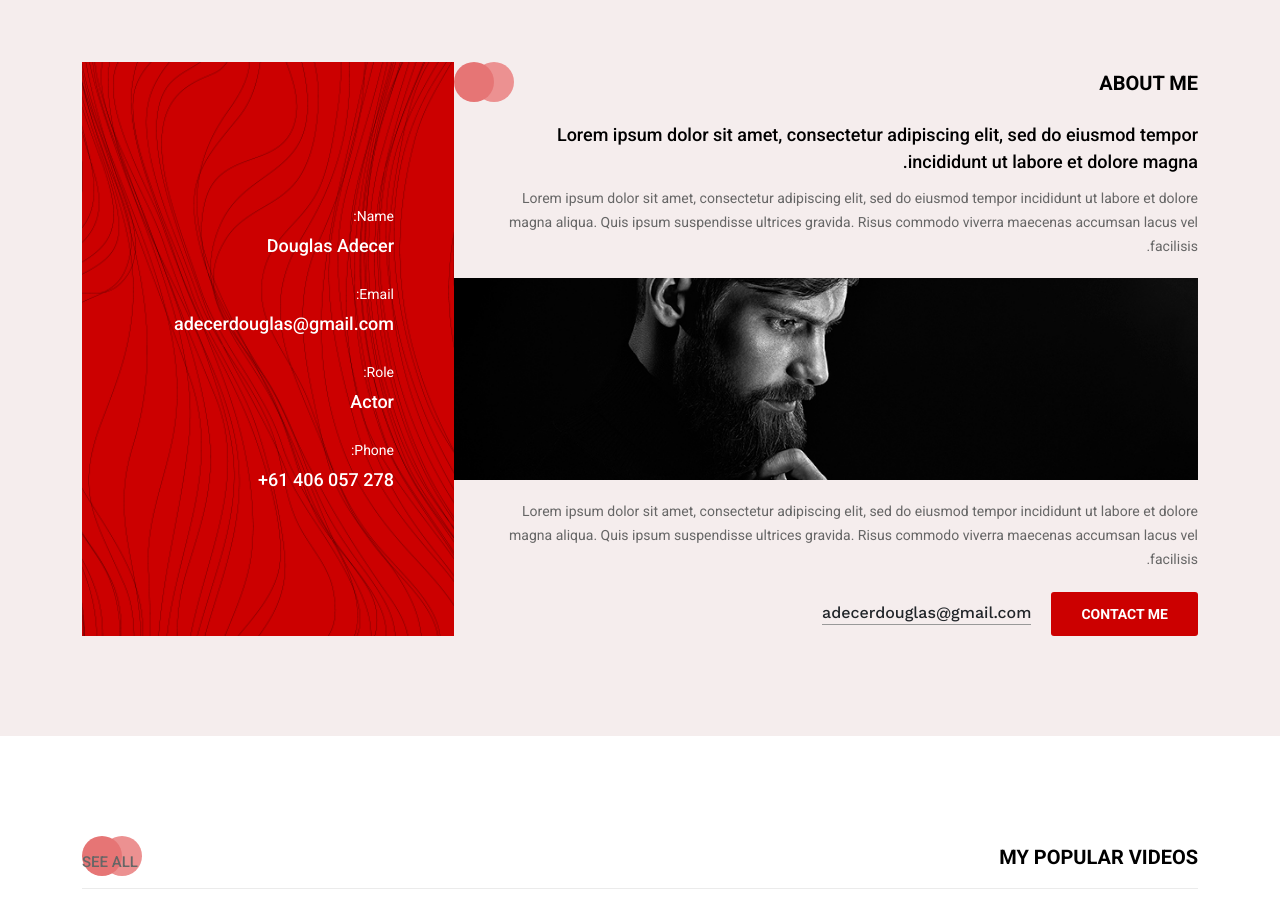
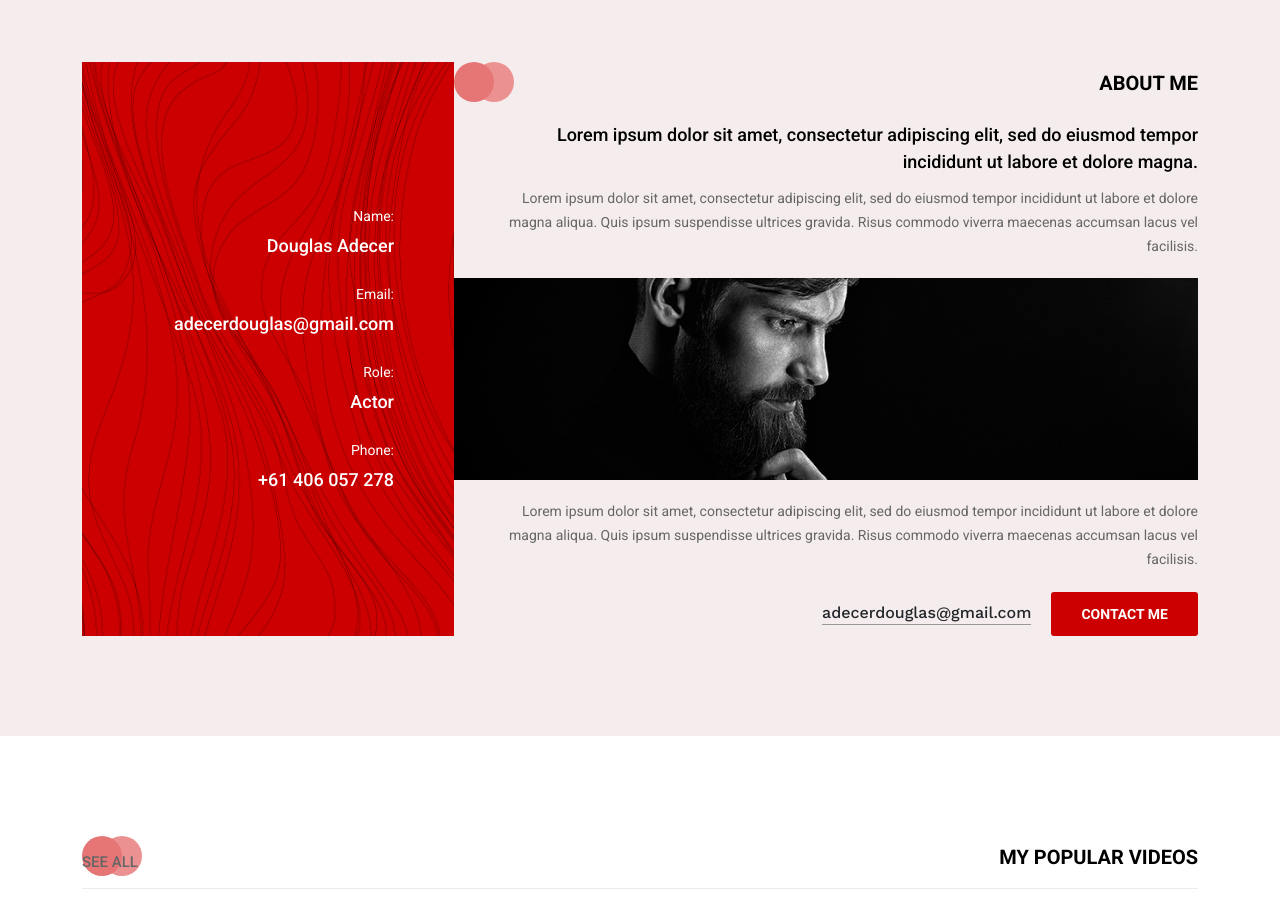
Before and after one commit to douglasadecer/actor-portfolio, a Next.js app: page /youtube in a window 1280 px wide. Shown: the part 1430-2352 px from the top of the page. Built offline with nearby package versions, Linux system fonts and the light colour scheme.

Commit message:
fixed all inverted text

```diff
--- a/src/components/Youtube/About.js
+++ b/src/components/Youtube/About.js
@@ -65,7 +65,7 @@ const About = () => {
                       </li>
                       <li>
                         Phone:
-                        <span> 278 057 406 61+</span>
+                        <span> <a href="tel:0406057278" className="phone">+61 406 057 278</a></span>
                       </li>
                     </ul>
                   </div>
--- a/src/components/Youtube/Banner.js
+++ b/src/components/Youtube/Banner.js
@@ -22,6 +22,7 @@ const Banner = () => {
                 </h1>
 
                 <p
+                  dir="ltr"
                   data-aos="fade-up"
                   data-aos-delay="200"
                   data-aos-duration="800"
--- a/src/components/Youtube/Modal/ModalForm.js
+++ b/src/components/Youtube/Modal/ModalForm.js
@@ -13,6 +13,7 @@ const ModalForm = () => {
       </Button>
 
       <Modal
+        dir="ltr"
         isOpen={modal}
         toggle={toggle}
         centered={true}
--- a/styles/style.css
+++ b/styles/style.css
@@ -222,6 +222,7 @@ textarea.form-control {
 Navbar Area CSS
 =================================================*/
 .navbar {
+  direction: ltr;
   position: absolute;
   left: 0;
   top: 0;
@@ -2725,6 +2726,9 @@ Featured Videos Area CSS
 /*================================================
 About Area CSS
 =================================================*/
+.phone {
+  direction: ltr;
+}
 .about-area-two .row {
   margin-left: 0;
   margin-right: 0;
@@ -2770,6 +2774,7 @@ About Area CSS
   background-color: #ec9191;
 }
 .about-content-two h5 {
+  direction: ltr;
   line-height: 1.5;
   margin-bottom: 12px;
   padding-right: 80px;
@@ -2778,6 +2783,7 @@ About Area CSS
   font-family: var(--font-roboto);
 }
 .about-content-two p {
+  direction: ltr;
   padding-right: 30px;
   margin-bottom: 20px;
   font-family: var(--font-roboto);
@@ -2839,6 +2845,7 @@ About Area CSS
   font-family: var(--font-roboto);
 }
 .about-info-two ul li {
+  direction: ltr;
   margin-bottom: 25px;
   color: #ffffff;
   font-size: 17px;
@@ -3171,6 +3178,7 @@ Blog Area CSS
   font-weight: 600;
 }
 .single-blog-post-two .post-content h3 {
+  direction: ltr;
   line-height: 1.3;
   font-size: 20px;
   font-weight: 700;
```
